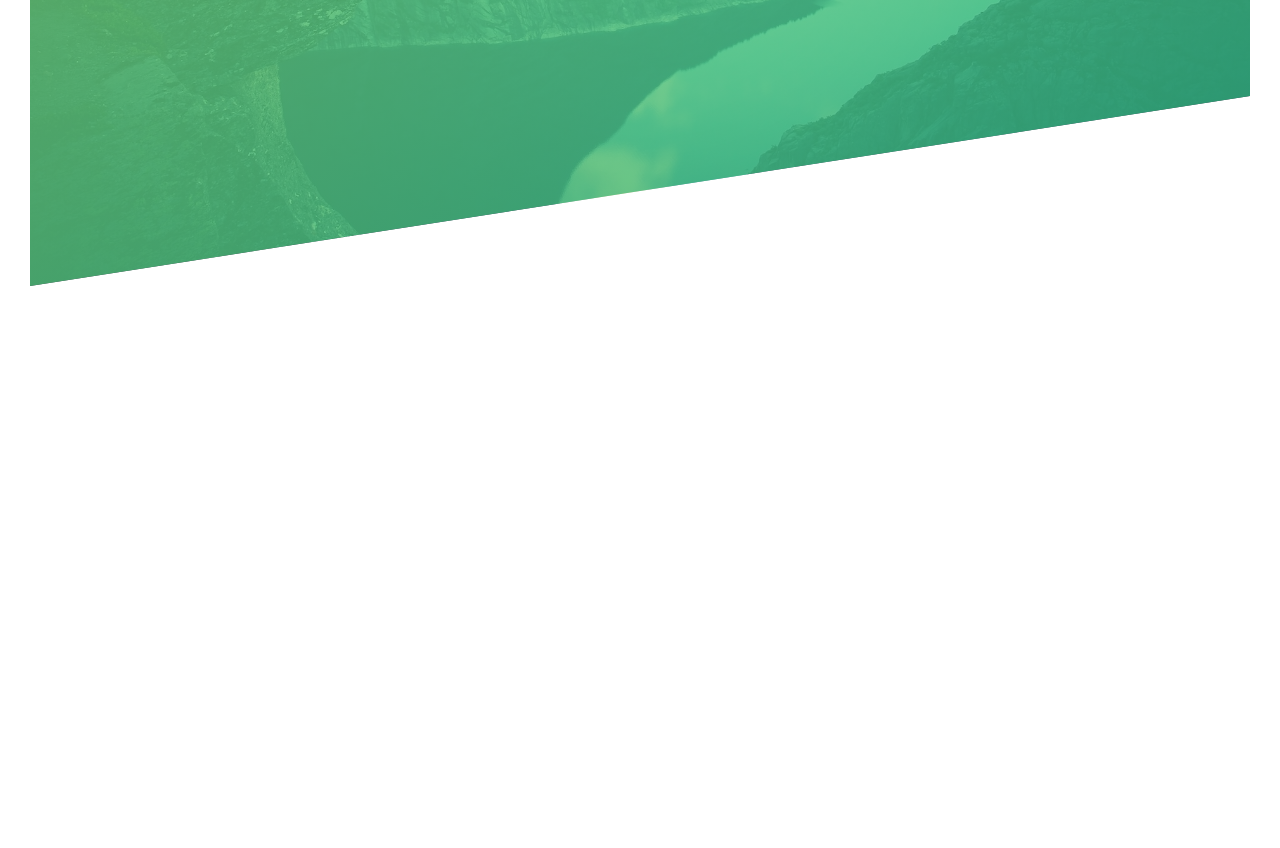
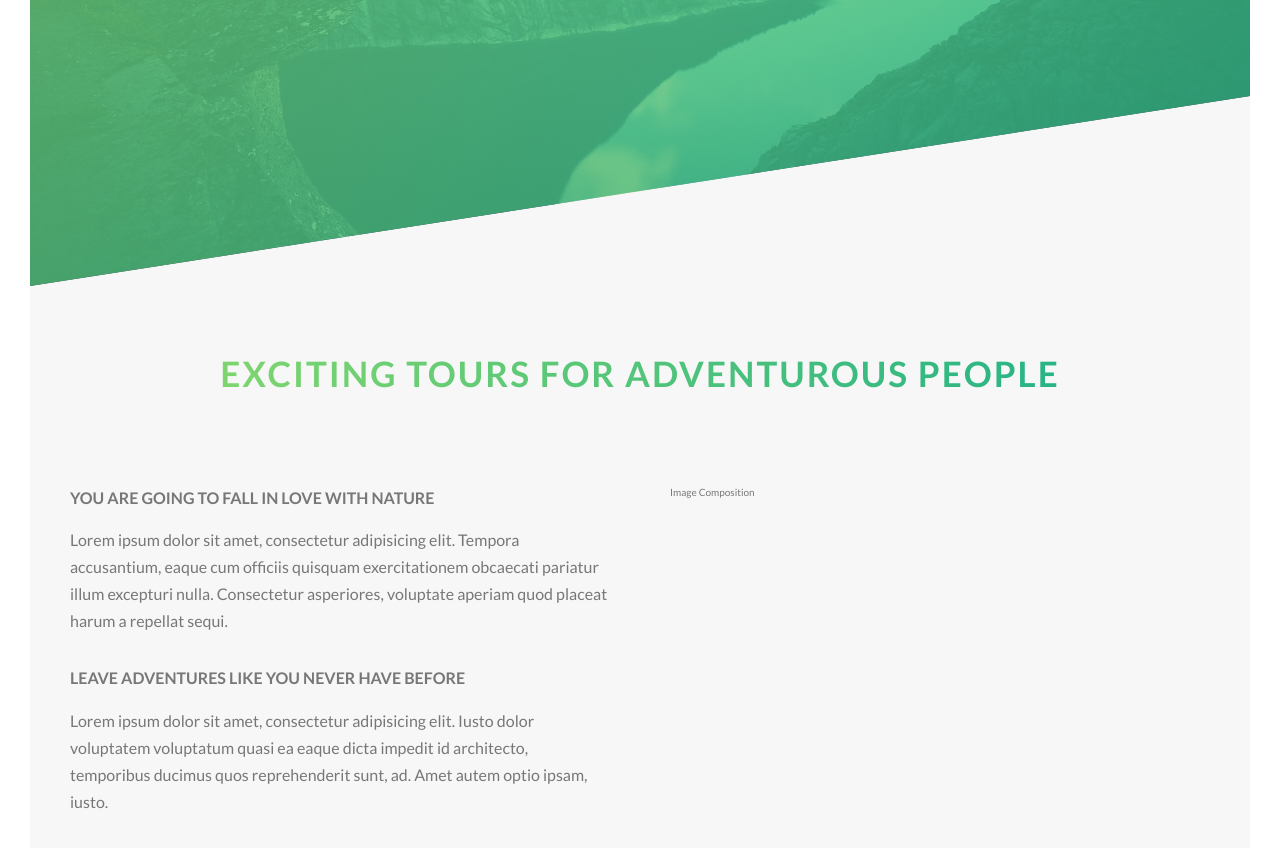
Before and after one commit to uniqueayo1988/natours, a website: page index.html in a window 1280 px wide. Shown: the part 504-1352 px from the top of the page. Before the commit the page ends 820 px from the top, so only its background shows below. Drawn offline with Linux system fonts and the light colour scheme.

Commit message:
git float

```diff
--- a/index.html
+++ b/index.html
@@ -27,5 +27,99 @@
         <a href="#" class="btn btn--white btn--animated">Discover out tools</a>
       </div>
     </header>
+
+    <main>
+      <section class="section-about">
+        <div class="u-center-text u-margin-bottom-big">
+          <h2 class="heading-secondary">
+            Exciting tours for adventurous people
+          </h2>
+        </div>
+
+        <div class="row">
+          <div class="col-1-of-2">
+            <h3 class="heading-tertiary u-margin-bottom-small">You are going to fall in love with nature</h3>
+            <p class="paragraph">
+              Lorem ipsum dolor sit amet, consectetur adipisicing elit. Tempora accusantium, eaque cum officiis quisquam exercitationem obcaecati pariatur illum excepturi nulla. Consectetur asperiores, voluptate aperiam quod placeat harum a repellat sequi.
+            </p>
+            <h3 class="heading-tertiary u-margin-bottom-small">Leave adventures like you never have before</h3>
+            <p class="paragraph">
+              Lorem ipsum dolor sit amet, consectetur adipisicing elit. Iusto dolor voluptatem voluptatum quasi ea eaque dicta impedit id architecto, temporibus ducimus quos reprehenderit sunt, ad. Amet autem optio ipsam, iusto.
+            </p>
+          </div>
+          <div class="col-1-of-2">
+            Image Composition
+          </div>
+        </div>
+      </section>
+    </main>
+
+<!--     <section class="grid-test">
+      <div class="row">
+        <div class="col-1-of-2">
+          Col 1 of 2
+        </div>
+        <div class="col-1-of-2">
+          Col 1 of 2
+        </div>
+      </div>
+
+      <div class="row">
+        <div class="col-1-of-3">
+          Col 1 of 3
+        </div>
+        <div class="col-1-of-3">
+          Col 1 of 3
+        </div>
+        <div class="col-1-of-3">
+          Col 1 of 3
+        </div>
+      </div>
+
+      <div class="row">
+        <div class="col-1-of-3">
+          Col 1 of 3
+        </div>
+        <div class="col-2-of-3">
+          Col 2 of 3
+        </div>
+      </div>
+
+      <div class="row">
+        <div class="col-1-of-4">
+          Col 1 of 4
+        </div>
+        <div class="col-1-of-4">
+          Col 1 of 4
+        </div>
+        <div class="col-1-of-4">
+          Col 1 of 4
+        </div>
+        <div class="col-1-of-4">
+          Col 1 of 4
+        </div>
+      </div>
+
+      <div class="row">
+        <div class="col-1-of-4">
+          Col 1 of 4
+        </div>
+        <div class="col-1-of-4">
+          Col 1 of 4
+        </div>
+        <div class="col-2-of-4">
+          Col 2 of 4
+        </div>
+      </div>
+
+      <div class="row">
+        <div class="col-1-of-4">
+          Col 1 of 4
+        </div>
+        <div class="col-3-of-4">
+          Col 3 of 4
+        </div>
+      </div>
+    </section> -->
   </body>
 </html>
--- a/sass/abstracts/_mixins.scss
+++ b/sass/abstracts/_mixins.scss
@@ -0,0 +1,7 @@
+@mixin clearfix {
+  &::after {
+    content: '';
+    display: table;
+    clear: both;
+  }
+}
--- a/sass/abstracts/_variables.scss
+++ b/sass/abstracts/_variables.scss
@@ -1,6 +1,13 @@
+// COLORS
 $color-primary: #55c57a;
 $color-primary-light: #7ed56f;
 $color-primary-dark: #28b485;
+$color-grey-light-1: #f7f7f7;
 $color-grey-dark: #777;
 $color-white: #fff;
 $color-black: #000;
+
+// GRID
+$grid-width: 114rem;
+$gutter-vertical: 8rem;
+$gutter-horizontal: 6rem;
--- a/sass/base/_typography.scss
+++ b/sass/base/_typography.scss
@@ -40,3 +40,34 @@ body {
     animation: moveInRight 5s ease-out;   /*short-cut*/
   }
 }
+
+.heading-secondary {
+  font-size: 3.5rem;
+  text-transform: uppercase;
+  font-weight: 700;
+  display: inline-block;
+  background-image: linear-gradient(to right, $color-primary-light, $color-primary-dark);
+  -webkit-background-clip: text;
+  color: transparent;
+  letter-spacing: .2rem;
+  transition: all 2s;
+
+  &:hover {
+    transform: skewY(2deg) skewX(15deg) scale(1.1);
+    text-shadow: .5rem 1rem 2rem rgba($color-black, .2)
+  }
+}
+
+.heading-tertiary {
+  font-size: 1.6rem;
+  font-weight: 700;
+  text-transform: uppercase;
+}
+
+.paragraph {
+  font-size: 1.6rem;
+
+  &:not(:last-child) {
+    margin-bottom: 3rem;
+  }
+}
--- a/sass/base/_utilities.scss
+++ b/sass/base/_utilities.scss
@@ -0,0 +1,15 @@
+.u-center-text {
+  text-align: center;
+}
+
+.u-margin-bottom-small {
+  margin-bottom: 1.5rem;
+}
+
+.u-margin-bottom-medium {
+  margin-bottom: 4rem;
+}
+
+.u-margin-bottom-big {
+  margin-bottom: 8rem;
+}
--- /dev/null
+++ b/sass/layout/_grid.scss
@@ -0,0 +1,45 @@
+.row {
+  max-width: $grid-width;
+  margin: 0 auto;
+
+  &:not(:last-child) {
+    margin-bottom: $gutter-vertical;
+  }
+
+  @include clearfix;
+
+  // ^ - selects elements that start with value
+  // * - selects elements that include value
+  // $ - selects elements that end with value
+  [class^="col-"] {
+    float: left;
+
+    &:not(:last-child) {
+      margin-right: $gutter-horizontal;
+    }
+  }
+
+  .col-1-of-2 {
+    width: calc((100% - #{$gutter-horizontal}) / 2);
+  }
+
+  .col-1-of-3 {
+    width: calc((100% - 2 * #{$gutter-horizontal}) / 3);
+  }
+
+  .col-2-of-3 {
+    width: calc(2 * ((100% - 2 * #{$gutter-horizontal}) / 3) + #{$gutter-horizontal});
+  }
+
+  .col-1-of-4 {
+    width: calc((100% - 3 * #{$gutter-horizontal}) / 4);
+  }
+
+  .col-2-of-4 {
+    width: calc(2 * ((100% - 3 * #{$gutter-horizontal}) / 4) + #{$gutter-horizontal});
+  }
+
+  .col-3-of-4 {
+    width: calc(3 * ((100% - 3 * #{$gutter-horizontal}) / 4) + #{$gutter-horizontal * 2});
+  }
+}
--- a/sass/main.scss
+++ b/sass/main.scss
@@ -18,6 +18,7 @@ Dark green: #28b485
 
 @import 'components/button';
 
+@import 'layout/grid';
 @import 'layout/header';
 
 @import 'pages/home';
--- a/sass/pages/_home.scss
+++ b/sass/pages/_home.scss
@@ -0,0 +1,5 @@
+.section-about {
+  background-color: $color-grey-light-1;
+  padding: 25rem 0;
+  margin-top: -24vh;
+}
```
Also changed, not shown: css/style.css.
